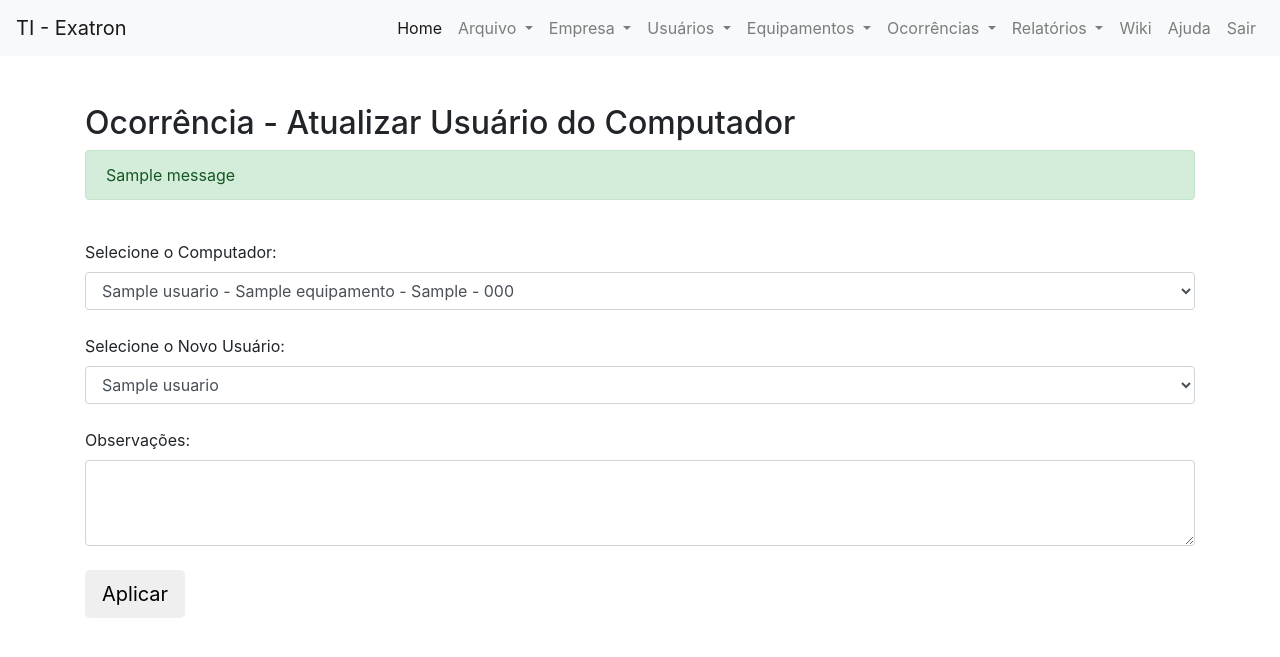
After one commit to marcoskw/licenca, a Django app: page /ocorrencias/ocorrencias_equipamentos/trocar_computador_usuario/ in a window 1280 px wide. The commit adds this page. Shown: the top 657 px of the page. Run offline with Django 5.2, Linux system fonts and the light colour scheme; tables that the repository leaves empty hold one stand-in row (values such as "Sample post"); one stand-in notice (Sample message) is shown; some libraries are stand-ins or nearby versions.

Commit message:
Adicionando ocorrencia de Trocar Usuário de computador

```diff
--- a/ocorrencias/models.py
+++ b/ocorrencias/models.py
@@ -20,7 +20,7 @@ class OcorrenciaUsuario(models.Model):
 class OcorrenciaComputador(models.Model):
     tipo_ocorrencia_choices = (
         ('1', 'INATIVAR COMPUTADOR'),
-        ('2', 'TROCAR COMPUTADOR DE USUARIO'),
+        ('2', 'TROCAR USUÁRIO DE COMPUTADOR'),
         ('3', 'RECOLHER COMPUTADOR PARA T.I.'),
         ('4', 'ATUALIZAR SISTEMA OPERACIONAL'),
         ('5', 'ATUALIZAR SOFTWARE'),
--- a/ocorrencias/templates/ocorrencias_equipamentos.html
+++ b/ocorrencias/templates/ocorrencias_equipamentos.html
@@ -18,7 +18,7 @@
                 <a href="{% url "inativar_computador" %}">Inativar Computador</a>
             </li>
             <li class="list-group-item d-flex justify-content-between align-items-center">
-            <a href="#">Trocar Computador de Usuário</a>
+            <a href="{% url "trocar_computador_usuario" %}">Trocar Usuário de um Computador</a>
             </li>
             <li class="list-group-item d-flex justify-content-between align-items-center">
               <a href="#">Recolher computador para setor da TI</a>
--- /dev/null
+++ b/ocorrencias/templates/trocar_computador_usuario.html
@@ -0,0 +1,65 @@
+{% extends "base.html" %}
+{% load static %}
+{% block 'head' %}
+
+<link rel="stylesheet" href="{% static 'usuarios/css/usuarios.css' %}">
+
+{% endblock 'head' %}
+
+
+{% block 'body' %}
+
+    {% include "partials/barra_navegacao.html" %}
+
+    <div class="container">
+        <br>
+        <br>
+        <p class="h2">Ocorrência - Atualizar Usuário do Computador</p>
+        {% if messages %}
+            {% for message in messages %}
+                <section class="alert {{message.tags}}">
+                    {{message}}
+                </section>
+            {% endfor %}
+        {% endif %}
+        <div class="row">
+            <div class="col-md">
+                <form action="{% url 'trocar_computador_usuario' %}" method="POST" enctype='multipart/form-data'>{% csrf_token %}
+                <br>
+                <label>Selecione o Computador:</label>
+                <br>
+                <select name="computador" class="form-control">
+                    {% for computador in computadores %}
+                        <option value="{{ computador.id }}">
+                            {{ computador.usuario }} - {{ computador.nome_rede }} - {{ computador.modelo }} - {{ computador.serial_number }}</option>
+                    {% endfor %}
+                </select>
+                <!--
+                <br>
+                <label>Setor cadastrado no usuário:</label>
+                <br>
+                <select name="setor_cadastrado" class="form-control" disabled>
+                    {% for setor_c in setores %}
+                        <option value="{{ setor_c.id }}" >{{ setor_c.nome_setor }}</option>
+                    {% endfor %}
+                </select>-->
+                <br>
+                <label>Selecione o Novo Usuário:</label>
+                <br>
+                <select name="usuario" class="form-control">
+                    {% for usuario in usuarios %}
+                        <option value="{{ usuario.id }}">{{ usuario.nome_usuario }}</option>
+                    {% endfor %}
+                </select>
+                <br>
+                <label>Observações:</label>
+                <textarea class="form-control" name="observacoes" rows="3"></textarea>
+                <br>
+                <input type="submit" class="btn btn-lg btn-indigo" value="Aplicar">
+                </form>
+            </div>
+        </div>
+    </div>
+
+
+{% endblock 'body' %}
--- a/ocorrencias/urls.py
+++ b/ocorrencias/urls.py
@@ -10,6 +10,7 @@ urlpatterns = [
 
     # Equipamentos
     path('ocorrencias_equipamentos/', views.ocorrencias_equipamentos, name="ocorrencias_equipamentos"),
-    path('ocorrencias_equipamentos/listar_ocorrencias_equipamentos', views.listar_ocorrencias_equipamentos, name="listar_ocorrencias_equipamentos"),
-    path('ocorrencias_equipamentos/inativar_computador', views.inativar_computador, name="inativar_computador")
+    path('ocorrencias_equipamentos/listar_ocorrencias_equipamentos/', views.listar_ocorrencias_equipamentos, name="listar_ocorrencias_equipamentos"),
+    path('ocorrencias_equipamentos/inativar_computador/', views.inativar_computador, name="inativar_computador"),
+    path('ocorrencias_equipamentos/trocar_computador_usuario/', views.trocar_computador_usuario, name='trocar_computador_usuario'),
 ]
--- a/ocorrencias/views.py
+++ b/ocorrencias/views.py
@@ -98,7 +98,6 @@ def ocorrencias_equipamentos(request):
 def inativar_computador(request):
 
     computadores = Computador.objects.all()
-    print(computadores)
     if request.method == "GET":
         return render(request,'inativar_computador.html', {'computadores': computadores})
 
@@ -130,6 +129,48 @@ def inativar_computador(request):
         messages.add_message(request, constants.SUCCESS, 'Ocorrência criada com sucesso')
         return redirect('inativar_computador')
 
+def trocar_computador_usuario(request):
+    computadores = Computador.objects.all()
+    usuarios = Usuario.objects.all()
+
+    if request.method == "GET":
+        return render(request,'trocar_computador_usuario.html', {
+            'computadores': computadores,
+            'usuarios': usuarios})
+
+    elif request.method == "POST":
+
+        computador_id = request.POST.get('computador')
+        usuario_id = request.POST.get('usuario')
+        observacoes = request.POST.get('observacoes')
+
+        tipo_ocorrencia = 2
+        computador = Computador.objects.get(id=computador_id)
+        usuario = Usuario.objects.get(id=usuario_id)
+        data = datetime.now()
+
+        ocorrencia = OcorrenciaComputador(
+            tipo_ocorrencia=tipo_ocorrencia,
+            computador=computador,
+            data=data,
+            observacoes=observacoes,
+            usuario=usuario,
+        )
+
+        try:
+            computador.usuario = usuario
+            ocorrencia.save()
+            computador.save()
+
+        except Exception as e:
+            print(f"Erro: {e}")
+            print(ocorrencia, computador)
+            messages.add_message(request, constants.ERROR, 'Erro interno do sistema')
+            return redirect('trocar_computador_usuario')
+
+        messages.add_message(request, constants.SUCCESS, 'Ocorrência criada com sucesso')
+        return redirect('trocar_computador_usuario')
+
 def listar_ocorrencias_equipamentos(request):
     ocorrencias = OcorrenciaComputador.objects.all()
 
--- a/templates/partials/barra_navegacao.html
+++ b/templates/partials/barra_navegacao.html
@@ -86,9 +86,11 @@
           <a class="dropdown-item" href="{% url 'listar_marcas' %}">Listar Marcas</a>
           <a class="dropdown-item" href="{% url 'listar_softwares' %}">Listar Softwares</a>
           <a class="dropdown-item" href="{% url 'listar_sistemas_operacionais' %}">Listar Sistema Operacionais</a>
-          <div class="dropdown-divider"></div>
-          <a class="dropdown-item" href="{% url 'ocorrencias_equipamentos' %}">Ocorrências</a>
         </div>
+      </li>
+      <!-- MENU WIKI -->
+      <li class="nav-item">
+        <a class="nav-link" href="#">Wiki</a>
       </li>
       <!-- MENU AJUDA -->
       <li class="nav-item">
```
